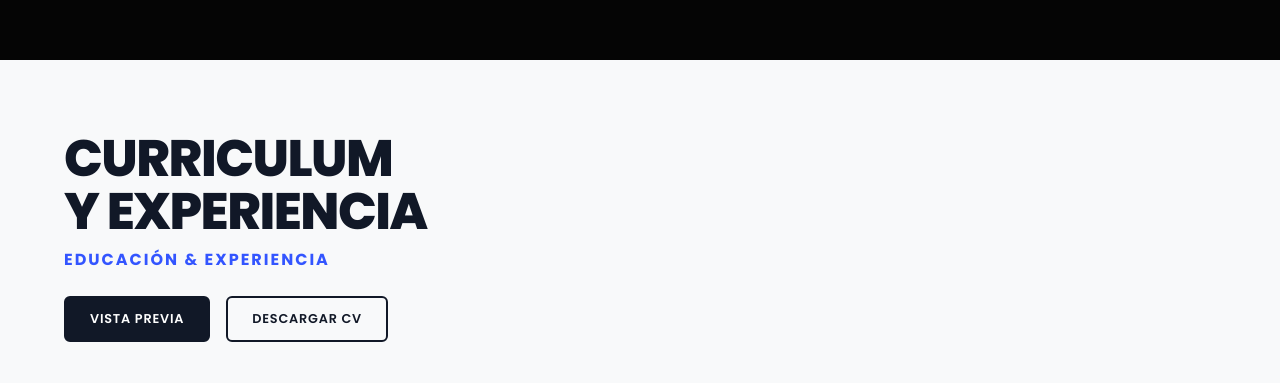
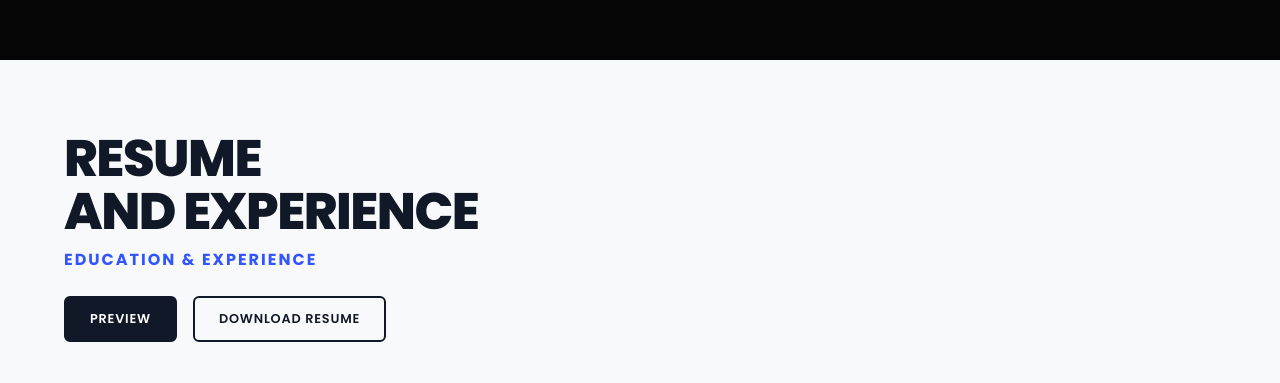
Before and after one commit to aalvarez-2024004/Adrian-s-Portafolio, a React (Vite) app in the folder Portafolio/: page / in a window 1280 px wide. Shown: the part 4005-4388 px from the top of the page. Built offline with nearby package versions, Linux system fonts and the light colour scheme; no server answers.

Commit message:
Se tradujo la seccion curriculum y experiencia

```diff
--- a/Portafolio/src/components/Curriculum.jsx
+++ b/Portafolio/src/components/Curriculum.jsx
@@ -1,6 +1,7 @@
-import { useEffect, useRef, useState } from "react";
+import { useEffect, useMemo, useRef, useState } from "react";
+import { useTranslation } from "react-i18next";
 import "../styles/Curriculum.css";
-import curriculum from "../data/curriculum";
+import { generarCurriculum } from "../data/curriculum";
 
 function useOnScreen(threshold = 0.2) {
   const ref = useRef(null);
@@ -143,6 +144,8 @@ const CV_PDF_URL = "/cv/CVAdrianAlvarez.pdf";
 const CV_FILE_NAME = "Adrian-Alvarez-CV.pdf";
 
 function CvModal({ onClose }) {
+  const { t } = useTranslation();
+
   useEffect(() => {
     const onKeyDown = (e) => {
       if (e.key === "Escape") onClose();
@@ -159,19 +162,19 @@ function CvModal({ onClose }) {
     <div className="cv-modal-overlay" onClick={onClose}>
       <div className="cv-modal" onClick={(e) => e.stopPropagation()}>
         <div className="cv-modal-header">
-          <span>Vista previa — Curriculum Vitae</span>
+          <span>{t("curriculum.modal.titulo")}</span>
           <button
             type="button"
             className="cv-modal-close"
             onClick={onClose}
-            aria-label="Cerrar"
+            aria-label={t("curriculum.modal.cerrar")}
           >
             ✕
           </button>
         </div>
         <iframe
           src={CV_PDF_URL}
-          title="Curriculum Vitae"
+          title={t("curriculum.modal.iframeTitulo")}
           className="cv-modal-frame"
         />
       </div>
@@ -180,17 +183,20 @@ function CvModal({ onClose }) {
 }
 
 function Curriculum() {
+  const { t, i18n } = useTranslation();
   const [showPreview, setShowPreview] = useState(false);
+
+  const curriculum = useMemo(() => generarCurriculum(t), [t, i18n.language]);
 
   return (
     <section className="curriculum-wrapper" id="curriculum">
       <div className="curriculum-header">
         <h2 className="curriculum-titulo">
-          CURRICULUM
+          {t("curriculum.tituloLinea1")}
           <br />
-          Y   EXPERIENCIA
+          {t("curriculum.tituloLinea2")}
         </h2>
-        <p className="curriculum-subtitulo">Educación &amp; Experiencia</p>
+        <p className="curriculum-subtitulo">{t("curriculum.subtitulo")}</p>
 
         <div className="cv-acciones">
           <button
@@ -198,7 +204,7 @@ function Curriculum() {
             className="cv-btn cv-btn--primary"
             onClick={() => setShowPreview(true)}
           >
-            Vista previa
+            {t("curriculum.vistaPrevia")}
           </button>
 
           <a
@@ -206,7 +212,7 @@ function Curriculum() {
             href={CV_PDF_URL}
             download={CV_FILE_NAME}
           >
-            Descargar CV
+            {t("curriculum.descargarCv")}
           </a>
         </div>
       </div>
@@ -216,7 +222,7 @@ function Curriculum() {
       <div className="curriculum-grid">
         {/* Educación */}
         <div className="cv-columna">
-          <h3 className="cv-columna-titulo">Educación</h3>
+          <h3 className="cv-columna-titulo">{t("curriculum.columnas.educacion")}</h3>
 
           {curriculum.educacion.map((edu) => (
             <TimelineItem
@@ -238,16 +244,16 @@ function Curriculum() {
 
         {/* Habilidades Blandas — columna dedicada */}
         <div className="cv-columna">
-          <h3 className="cv-columna-titulo">Habilidades Blandas</h3>
+          <h3 className="cv-columna-titulo">{t("curriculum.columnas.habilidadesBlandas")}</h3>
           <p className="cv-columna-lead">
-            Cualidades que aplico día a día, más allá del código.
+            {t("curriculum.columnas.habilidadesBlandasLead")}
           </p>
           <HabilidadesBlandas items={curriculum.habilidadesBlandas} />
         </div>
 
         {/* Experiencia en Desarrollo */}
         <div className="cv-columna">
-          <h3 className="cv-columna-titulo">Experiencia en Desarrollo</h3>
+          <h3 className="cv-columna-titulo">{t("curriculum.columnas.experienciaDesarrollo")}</h3>
 
           {curriculum.experienciaDesarrollo.map((proyecto) => (
             <TimelineItem
@@ -256,14 +262,13 @@ function Curriculum() {
               title={proyecto.nombre}
               subtitle={proyecto.descripcion}
             >
-              {/* CORRECCIÓN AQUÍ: Agregué la etiqueta <a> */}
               <a
                 href={proyecto.github}
                 target="_blank"
                 rel="noreferrer"
                 className="cv-link"
               >
-                Ver repositorio ↗
+                {t("curriculum.verRepositorio")}
               </a>
             </TimelineItem>
           ))}
@@ -271,7 +276,7 @@ function Curriculum() {
 
         {/* Experiencia Laboral */}
         <div className="cv-columna">
-          <h3 className="cv-columna-titulo">Experiencia Laboral</h3>
+          <h3 className="cv-columna-titulo">{t("curriculum.columnas.experienciaLaboral")}</h3>
 
           {curriculum.experienciaLaboral.map((trabajo) => (
             <TimelineItem
--- a/Portafolio/src/data/curriculum.js
+++ b/Portafolio/src/data/curriculum.js
@@ -1,89 +1,54 @@
-const curriculum = {
-  educacion: [
-    {
-      institucion: "Centro Educativo Técnico Laboral KINAL",
-      titulo: "Perito en Informática",
-      periodo: "2024 — Presente",
-      enfoque: [
-        "Programación Orientada a Objetos",
-        "Desarrollo Web",
-        "Bases de Datos",
-        "APIs REST",
-        "Git y GitHub",
-        "Java",
-        "HTML",
-        "CSS",
-        "JAVASCRIPT",
-        "NODEJS",
-        ".NET",
-        "MONGODB",
-        "MYSQL"
-      ],
-    },
+const IDS = {
+  educacion: ["kinal"],
+  habilidadesBlandas: [
+    "team",
+    "communication",
+    "problem",
+    "adaptability",
+    "proactivity",
+    "critical",
+    "time",
+    "service",
+    "growth",
+    "responsibility",
   ],
-
-  habilidadesBlandas: [
-    { label: "Trabajo en equipo", icon: "team" },
-    { label: "Comunicación efectiva", icon: "communication" },
-    { label: "Resolución de problemas", icon: "problem" },
-    { label: "Adaptabilidad", icon: "adaptability" },
-    { label: "Proactividad", icon: "proactivity" },
-    { label: "Pensamiento crítico", icon: "critical" },
-    { label: "Gestión del tiempo", icon: "time" },
-    { label: "Atención al cliente", icon: "service" },
-    { label: "Aprendizaje continuo", icon: "growth" },
-    { label: "Responsabilidad", icon: "responsibility" },
-  ],
-
-  experienciaDesarrollo: [
-    {
-      nombre: "EcoApp",
-      descripcion:
-        "Plataforma web para fomentar el reciclaje mediante inteligencia artificial. Permite identificar el contenedor correcto a partir de una fotografía, además de ofrecer un foro comunitario, gamificación, estadísticas del impacto ambiental, un asistente con IA y un mapa con centros de reciclaje cercanos.",
-      stack: [
-        "React + Vite",
-        "Node.js",
-        "Express",
-        "MongoDB",
-        "IA",
-        "Google Maps"
-      ],
-      github: "https://github.com/aalvarez-2024004/EcoApp/tree/ftalacan-2024010",
-    },
-    {
-      nombre: "Juego del Ahorcado",
-      descripcion:
-        "Aplicación web interactiva desarrollada como proyecto académico. Obtiene palabras desde una base de datos MySQL, ofrece pistas al jugador y registra el progreso de la partida.",
-      stack: [
-        "JavaScript",
-        "HTML",
-        "CSS",
-        "MySQL"
-      ],
-      github: "https://github.com/aalvarez-2024004/ProyectoFinal4toBim.git",
-    },
-  ],
-
-  experienciaLaboral: [
-    {
-      empresa: "Brooks Brothers (Oakland Place)",
-      puesto: "Servicio al Cliente — Asistente de Ventas",
-      periodo: "2025",
-      bullets: [
-        "Atención al cliente y asesoría en ventas.",
-        "Organización del área y trabajo en equipo.",
-      ],
-    },
-    {
-      empresa: "Calzado Tecún",
-      puesto: "Asistente de Servicio al Cliente",
-      periodo: "2023 — 2024",
-      bullets: [
-        "Atención al cliente y apoyo al departamento de ventas.",
-        "Organización de productos.",
-      ],
-    },
-  ],
+  experienciaDesarrollo: ["ecoapp", "ahorcado"],
+  experienciaLaboral: ["brooks", "tecun"],
 };
 
-export default curriculum;
+const GITHUB_URLS = {
+  ecoapp: "https://github.com/aalvarez-2024004/EcoApp/tree/ftalacan-2024010",
+  ahorcado: "https://github.com/aalvarez-2024004/ProyectoFinal4toBim.git",
+};
+
+export function generarCurriculum(t) {
+  return {
+    educacion: IDS.educacion.map((id) => ({
+      institucion: t(`curriculum.educacion.${id}.institucion`),
+      titulo: t(`curriculum.educacion.${id}.titulo`),
+      periodo: t(`curriculum.educacion.${id}.periodo`),
+      enfoque: t(`curriculum.educacion.${id}.enfoque`, { returnObjects: true }),
+    })),
+
+    habilidadesBlandas: IDS.habilidadesBlandas.map((id) => ({
+      label: t(`curriculum.habilidadesBlandas.${id}`),
+      icon: id,
+    })),
+
+    experienciaDesarrollo: IDS.experienciaDesarrollo.map((id) => ({
+      nombre: t(`curriculum.experienciaDesarrollo.${id}.nombre`),
+      descripcion: t(`curriculum.experienciaDesarrollo.${id}.descripcion`),
+      stack: t(`curriculum.experienciaDesarrollo.${id}.stack`, { returnObjects: true }),
+      github: GITHUB_URLS[id],
+    })),
+
+    experienciaLaboral: IDS.experienciaLaboral.map((id) => ({
+      empresa: t(`curriculum.experienciaLaboral.${id}.empresa`),
+      puesto: t(`curriculum.experienciaLaboral.${id}.puesto`),
+      periodo: t(`curriculum.experienciaLaboral.${id}.periodo`),
+      bullets: t(`curriculum.experienciaLaboral.${id}.bullets`, { returnObjects: true }),
+    })),
+  };
+}
+
+export default generarCurriculum;
--- a/Portafolio/src/i18n/locales/en/translation.json
+++ b/Portafolio/src/i18n/locales/en/translation.json
@@ -43,5 +43,91 @@
     "tituloLinea1": "MY",
     "tituloLinea2": "SKILLS",
     "subtitulo": "Technologies"
+  },
+  "curriculum": {
+    "tituloLinea1": "RESUME",
+    "tituloLinea2": "AND   EXPERIENCE",
+    "subtitulo": "Education & Experience",
+    "vistaPrevia": "Preview",
+    "descargarCv": "Download Resume",
+    "columnas": {
+      "educacion": "Education",
+      "habilidadesBlandas": "Soft Skills",
+      "habilidadesBlandasLead": "Qualities I apply every day, beyond just code.",
+      "experienciaDesarrollo": "Development Experience",
+      "experienciaLaboral": "Work Experience"
+    },
+    "verRepositorio": "View repository ↗",
+    "modal": {
+      "titulo": "Preview — Resume",
+      "cerrar": "Close",
+      "iframeTitulo": "Resume"
+    },
+    "educacion": {
+      "kinal": {
+        "institucion": "KINAL Technical Vocational Education Center",
+        "titulo": "Computer Technician",
+        "periodo": "2024 — Present",
+        "enfoque": [
+          "Object-Oriented Programming",
+          "Web Development",
+          "Databases",
+          "REST APIs",
+          "Git and GitHub",
+          "Java",
+          "HTML",
+          "CSS",
+          "JAVASCRIPT",
+          "NODEJS",
+          ".NET",
+          "MONGODB",
+          "MYSQL"
+        ]
+      }
+    },
+    "habilidadesBlandas": {
+      "team": "Teamwork",
+      "communication": "Effective Communication",
+      "problem": "Problem Solving",
+      "adaptability": "Adaptability",
+      "proactivity": "Proactivity",
+      "critical": "Critical Thinking",
+      "time": "Time Management",
+      "service": "Customer Service",
+      "growth": "Continuous Learning",
+      "responsibility": "Responsibility"
+    },
+    "experienciaDesarrollo": {
+      "ecoapp": {
+        "nombre": "EcoApp",
+        "descripcion": "A web platform that promotes recycling through artificial intelligence. It identifies the correct bin from a photo, and also offers a community forum, gamification, environmental impact statistics, an AI assistant, and a map of nearby recycling centers.",
+        "stack": ["React + Vite", "Node.js", "Express", "MongoDB", "AI", "Google Maps"]
+      },
+      "ahorcado": {
+        "nombre": "Hangman Game",
+        "descripcion": "An interactive web application built as an academic project. It pulls words from a MySQL database, gives the player hints, and tracks game progress.",
+        "stack": ["JavaScript", "HTML", "CSS", "MySQL"]
+      }
+    },
+    "experienciaLaboral": {
+      "brooks": {
+        "empresa": "Brooks Brothers (Oakland Place)",
+        "puesto": "Customer Service — Sales Associate",
+        "periodo": "2025",
+        "bullets": [
+          "Customer service and sales assistance.",
+          "Area organization and teamwork."
+        ]
+      },
+      "tecun": {
+        "empresa": "Calzado Tecún",
+        "puesto": "Customer Service Assistant",
+        "periodo": "2023 — 2024",
+        "bullets": [
+          "Customer service and support for the sales department.",
+          "Product organization."
+        ]
+      }
+    }
   }
 }
--- a/Portafolio/src/i18n/locales/es/translation.json
+++ b/Portafolio/src/i18n/locales/es/translation.json
@@ -43,5 +43,91 @@
     "tituloLinea1": "MIS",
     "tituloLinea2": "HABILIDADES",
     "subtitulo": "Tecnologías"
+  },
+  "curriculum": {
+    "tituloLinea1": "CURRICULUM",
+    "tituloLinea2": "Y   EXPERIENCIA",
+    "subtitulo": "Educación & Experiencia",
+    "vistaPrevia": "Vista previa",
+    "descargarCv": "Descargar CV",
+    "columnas": {
+      "educacion": "Educación",
+      "habilidadesBlandas": "Habilidades Blandas",
+      "habilidadesBlandasLead": "Cualidades que aplico día a día, más allá del código.",
+      "experienciaDesarrollo": "Experiencia en Desarrollo",
+      "experienciaLaboral": "Experiencia Laboral"
+    },
+    "verRepositorio": "Ver repositorio ↗",
+    "modal": {
+      "titulo": "Vista previa — Curriculum Vitae",
+      "cerrar": "Cerrar",
+      "iframeTitulo": "Curriculum Vitae"
+    },
+    "educacion": {
+      "kinal": {
+        "institucion": "Centro Educativo Técnico Laboral KINAL",
+        "titulo": "Perito en Informática",
+        "periodo": "2024 — Presente",
+        "enfoque": [
+          "Programación Orientada a Objetos",
+          "Desarrollo Web",
+          "Bases de Datos",
+          "APIs REST",
+          "Git y GitHub",
+          "Java",
+          "HTML",
+          "CSS",
+          "JAVASCRIPT",
+          "NODEJS",
+          ".NET",
+          "MONGODB",
+          "MYSQL"
+        ]
+      }
+    },
+    "habilidadesBlandas": {
+      "team": "Trabajo en equipo",
+      "communication": "Comunicación efectiva",
+      "problem": "Resolución de problemas",
+      "adaptability": "Adaptabilidad",
+      "proactivity": "Proactividad",
+      "critical": "Pensamiento crítico",
+      "time": "Gestión del tiempo",
+      "service": "Atención al cliente",
+      "growth": "Aprendizaje continuo",
+      "responsibility": "Responsabilidad"
+    },
+    "experienciaDesarrollo": {
+      "ecoapp": {
+        "nombre": "EcoApp",
+        "descripcion": "Plataforma web para fomentar el reciclaje mediante inteligencia artificial. Permite identificar el contenedor correcto a partir de una fotografía, además de ofrecer un foro comunitario, gamificación, estadísticas del impacto ambiental, un asistente con IA y un mapa con centros de reciclaje cercanos.",
+        "stack": ["React + Vite", "Node.js", "Express", "MongoDB", "IA", "Google Maps"]
+      },
+      "ahorcado": {
+        "nombre": "Juego del Ahorcado",
+        "descripcion": "Aplicación web interactiva desarrollada como proyecto académico. Obtiene palabras desde una base de datos MySQL, ofrece pistas al jugador y registra el progreso de la partida.",
+        "stack": ["JavaScript", "HTML", "CSS", "MySQL"]
+      }
+    },
+    "experienciaLaboral": {
+      "brooks": {
+        "empresa": "Brooks Brothers (Oakland Place)",
+        "puesto": "Servicio al Cliente — Asistente de Ventas",
+        "periodo": "2025",
+        "bullets": [
+          "Atención al cliente y asesoría en ventas.",
+          "Organización del área y trabajo en equipo."
+        ]
+      },
+      "tecun": {
+        "empresa": "Calzado Tecún",
+        "puesto": "Asistente de Servicio al Cliente",
+        "periodo": "2023 — 2024",
+        "bullets": [
+          "Atención al cliente y apoyo al departamento de ventas.",
+          "Organización de productos."
+        ]
+      }
+    }
   }
 }
```
